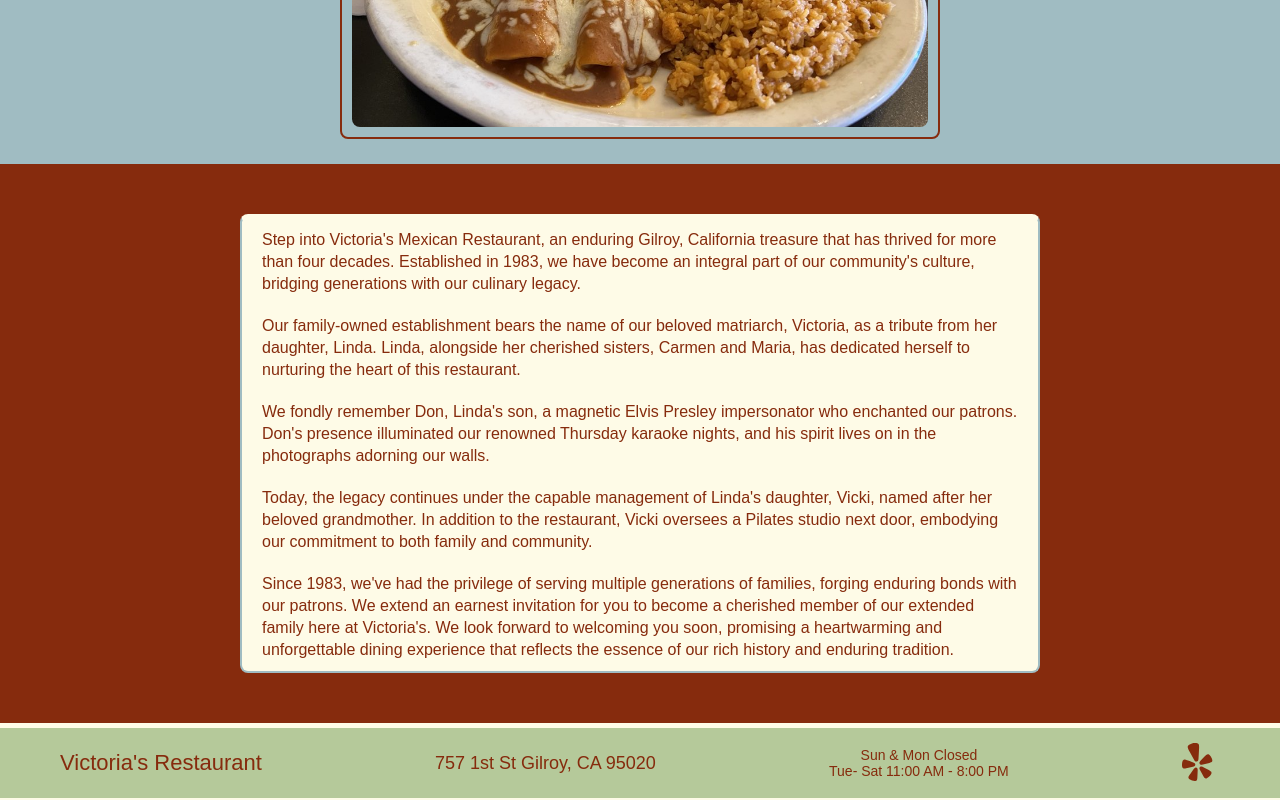
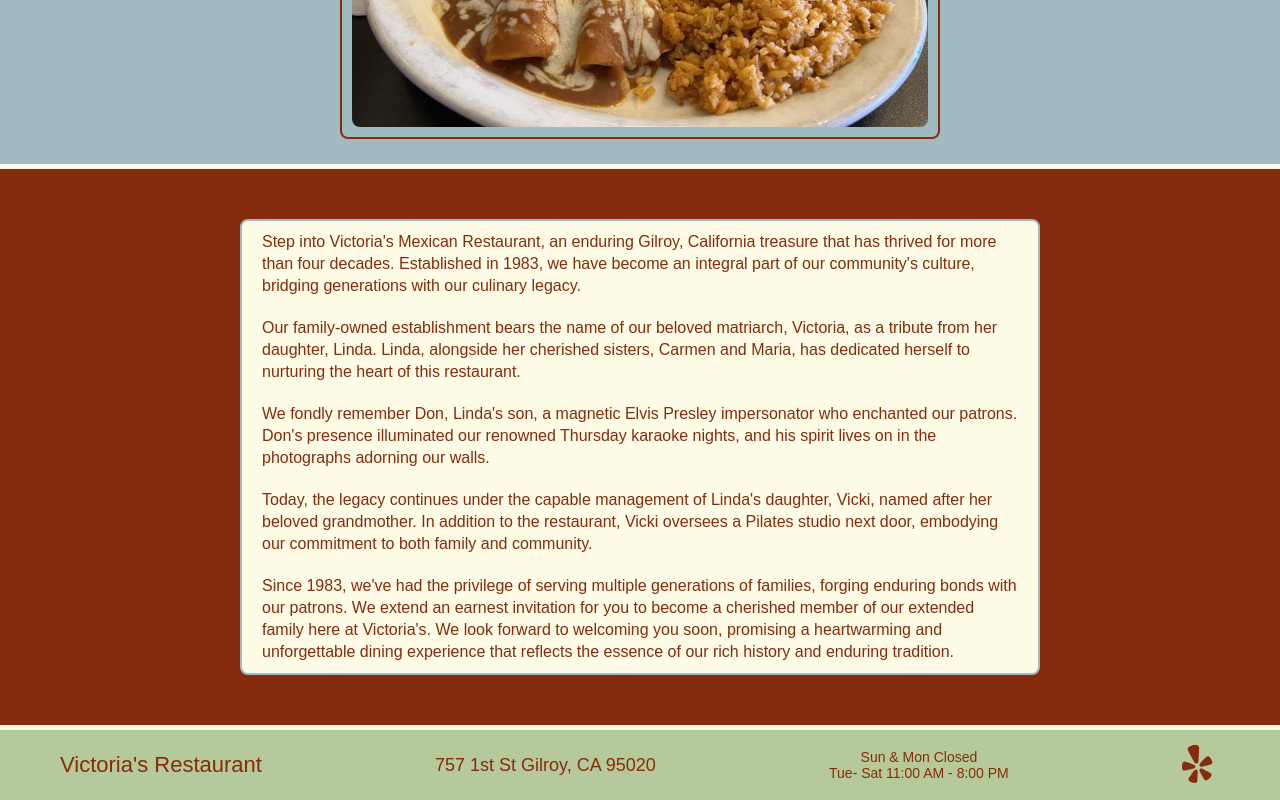
Before and after one commit to svizzusi/victoriasRestaurant, a React (Vite) app: page /about in a window 1280 px wide. Shown: the part 480-1280 px from the top of the page. Built offline with nearby package versions, Linux system fonts and the light colour scheme.

Commit message:
edited border in about section

```diff
--- a/src/components/about/About.module.css
+++ b/src/components/about/About.module.css
@@ -34,6 +34,7 @@
     flex-direction: column;
     align-items: center;
     padding:  0 20px;
+    border-top: 5px solid var(--white);
 }
 
 .aboutSectionText {
@@ -43,7 +44,6 @@
     border-radius: 8px;
     margin: 50px;
     background: var(--white);
-    border-top: 5px solid var(--white);
 }
 
 .aboutSectionText p {
```
